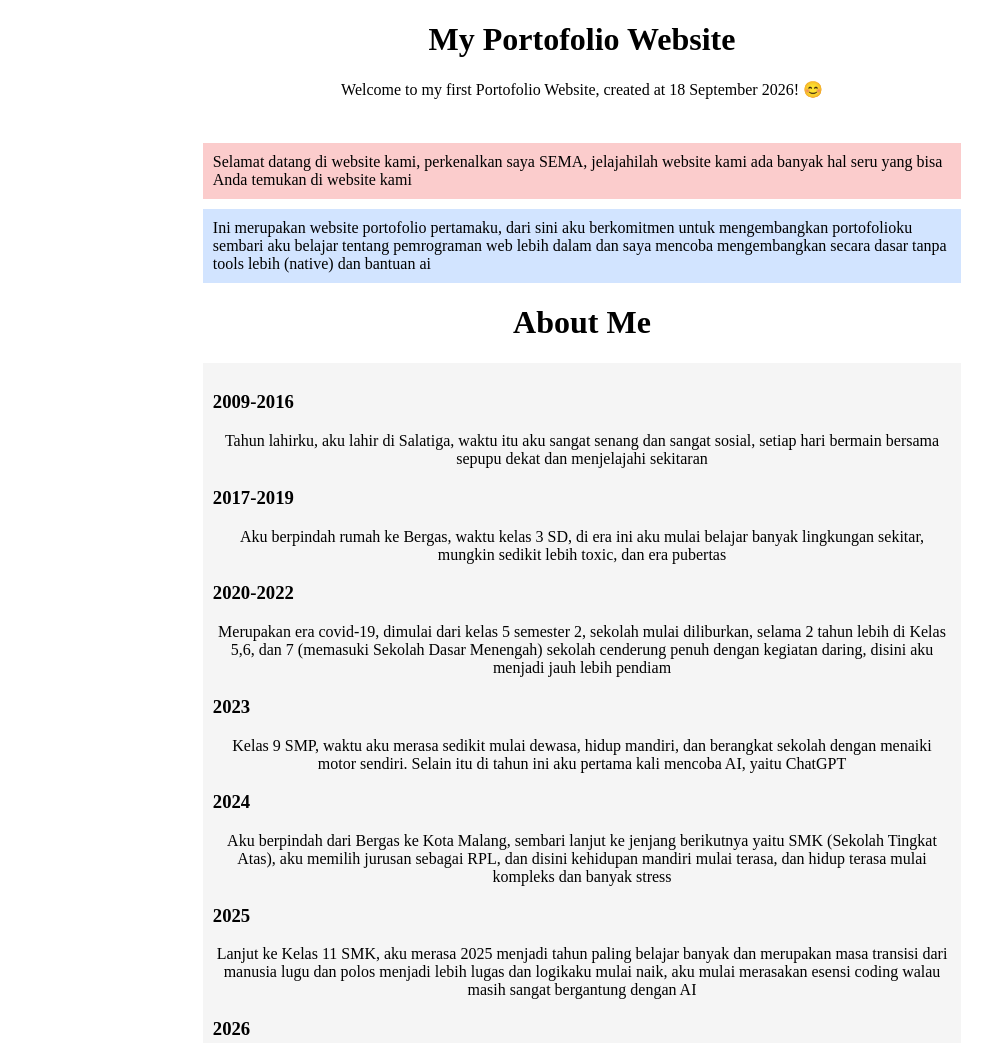
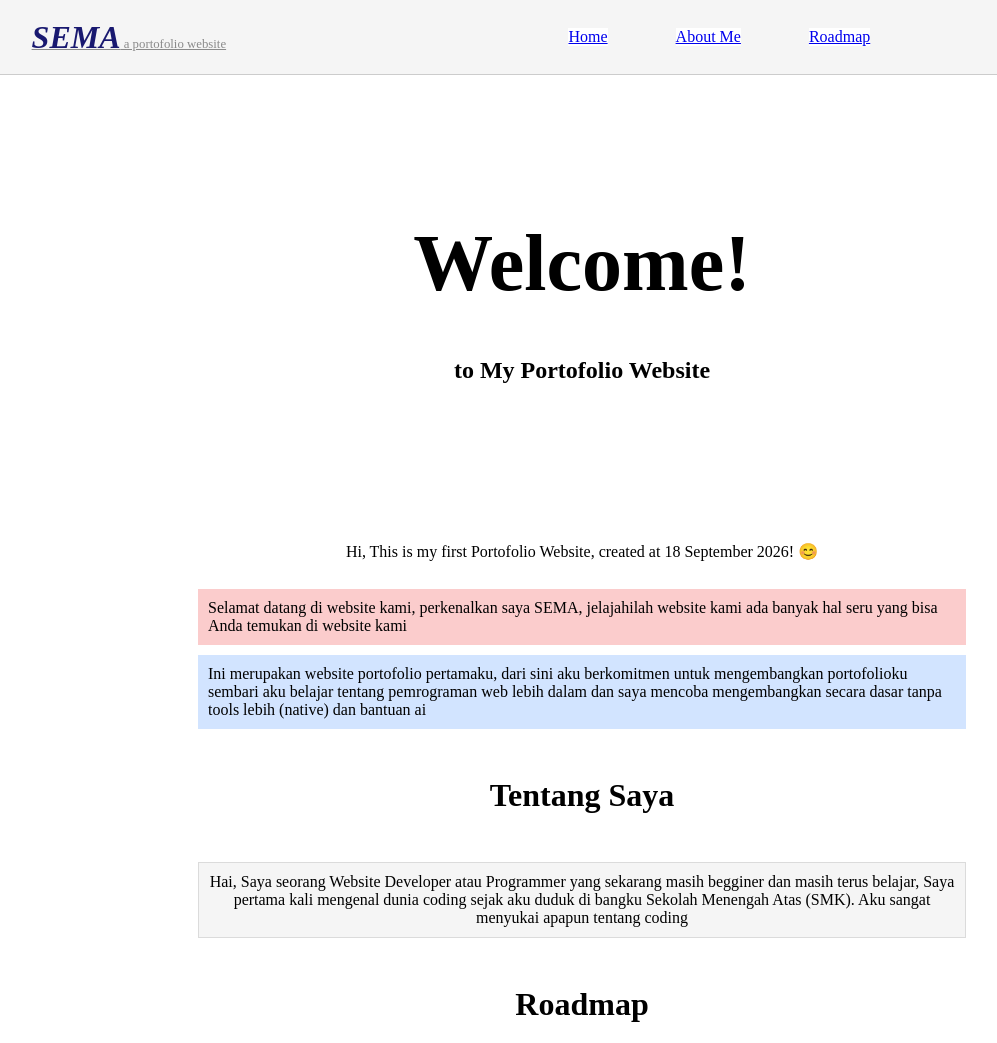
Before and after one commit to itscfebry/Portofolio-Project, a plain HTML site: page index.html in a window 1280 px wide. Shown: the top 1043 px of the page, without its empty margins (58-1055 px from the left). Drawn offline with Linux system fonts and the light colour scheme.

Commit message:
Build-3 feat: adding a navbar and the structure for home, about me, and roadmap

```diff
--- a/index.html
+++ b/index.html
@@ -5,47 +5,43 @@
     <meta name="viewport" content="width=device-width, initial-scale=1.0">
     <title>SEMA Website</title>
     <link rel="stylesheet" href="ui.css">
-    <style>
-        h1 {
-            text-align: center;
-        }
-        p {
-            text-align: center;
-        }
-        div {
-            background-color: #e7e7e7;
-            padding: 10px;
-            margin: 10px;
-            margin-left: 20%;
-            margin-right: 20%;
-            align-items: center;
-        }
-
-        .red {
-            background-color: #fbcccc;
-        }
-        .blue {
-            background-color: #d2e4ff;
-        }
-        .about-me {
-            background-color: whitesmoke;
-        }
-
-    </style>
 </head>
 <body>
-    <h1>My Portofolio Website</h1>
-    <p>Welcome to my first Portofolio Website, created at 18 September 2026! 😊</p>
-    <br>
-    <div class="red">
-        Selamat datang di website kami, perkenalkan saya SEMA, jelajahilah website kami ada banyak hal seru yang bisa Anda temukan di website kami
-    </div>
-    <div class="blue">
-        Ini merupakan website portofolio pertamaku, dari sini aku berkomitmen untuk mengembangkan portofolioku sembari aku belajar tentang pemrograman web lebih dalam dan saya mencoba mengembangkan secara dasar tanpa tools lebih (native) dan bantuan ai
+    <!-- Navbar -->
+    <nav class="navbar">
+        <a href="#" class="nav-logo"><span>SEMA</span> a portofolio website</a>
+
+        <div class="nav-items">
+            <a href="#home">Home</a>
+            <a href="#about">About Me</a>
+            <a href="#roadmap">Roadmap</a>
+        </div>
+    </nav>
+
+    <!-- Home -->
+    <section id="home">
+        <div class="hero">
+            <h1 class="title">Welcome!</h1>
+            <h1>to My Portofolio Website</h1>
+        </div>
+        <p>Hi, This is my first Portofolio Website, created at 18 September 2026! 😊</p>
+        <br>
+        <div class="cred">
+            Selamat datang di website kami, perkenalkan saya SEMA, jelajahilah website kami ada banyak hal seru yang bisa Anda temukan di website kami
+        </div>
+        <div class="cblue">
+            Ini merupakan website portofolio pertamaku, dari sini aku berkomitmen untuk mengembangkan portofolioku sembari aku belajar tentang pemrograman web lebih dalam dan saya mencoba mengembangkan secara dasar tanpa tools lebih (native) dan bantuan ai
+        </div>
+    </section>
+
+    <!-- About Me -->
+    <h1 id="about">Tentang Saya</h1>
+    <div class="about-me">
+        <p>Hai, Saya seorang Website Developer atau Programmer yang sekarang masih begginer dan masih terus belajar, Saya pertama kali mengenal dunia coding sejak aku duduk di bangku Sekolah Menengah Atas (SMK). Aku sangat menyukai apapun tentang coding</p>
     </div>
 
-    <!-- About Me -->
-    <h1> About Me</h1>
+    <!-- Roadmap -->
+    <h1 id="roadmap">Roadmap</h1>
     <div class="about-me">
         <h3>2009-2016</h3>
         <p>Tahun lahirku, aku lahir di Salatiga, waktu itu aku sangat senang dan sangat sosial, setiap hari bermain bersama sepupu dekat dan menjelajahi sekitaran</p>
@@ -63,5 +59,10 @@
         <p>Masuk ke Kelas 12 SMK, aku mulai memasuki lingkungan kerja yang produktif, dan mulai dari sini aku menabung untuk memperkaya portofolioku, dan belajar pemrograman lebih dalam (core nya) dan mulai tidak bergantung lagi dengan AI</p>
     </div>
 
+    <!-- footer -->
+    <section class="footer">
+        footer - coming soon
+    </section>
+
 </body>
 </html>
--- a/ui.css
+++ b/ui.css
@@ -0,0 +1,89 @@
+* {
+    margin: 0;
+    padding: 0;
+    outline: none;
+    border: none;
+    box-sizing: border-box;
+}
+
+html {
+    scroll-padding-top: 6.5rem;
+    scroll-behavior: smooth;
+}
+
+h1 {
+    margin: 3rem;
+    text-align: center;
+}
+
+.title {
+    font-size: 5rem;
+}
+p {
+  text-align: center;
+}
+div {
+  padding: 10px;
+  margin: 10px;
+  margin-left: 20%;
+  margin-right: 20%;
+  align-items: center;
+}
+
+.cred {
+  background-color: #fbcccc;
+}
+
+.cblue {
+  background-color: #d2e4ff;
+}
+
+.about-me {
+  background-color: whitesmoke;
+  border: 1px solid rgb(219, 219, 219);
+  margin: 1.3rem 20%;
+}
+
+.navbar {
+    background-color: whitesmoke;
+    border-bottom: 1px solid #cccccc;
+    display: flex;
+    justify-content: space-between;
+    align-items: center;
+    padding: 0.5rem 7%;
+    position: fixed;
+    top: 0;
+    left: 0;
+    right: 0;
+    z-index: 100;
+}
+
+.navbar .nav-logo {
+    font-size: 0.8rem;
+    color: #8a8a8a;
+}
+
+.navbar .nav-logo span {
+    color: midnightblue;
+    font-size: 2rem;
+    font-style: italic;
+    font-weight: bolder;
+}
+
+.navbar .nav-items a {
+    background: white;
+    display: inline-block;
+    margin: 0 2rem;
+}
+
+.hero {
+    padding-top: 10rem;
+    padding-bottom: 6.25rem;
+}
+
+.footer {
+    background-color: #f1f1f1;
+    border-top: 1px solid gainsboro;
+    margin-top: 8rem;
+    padding: 2rem 7%;
+}
```
